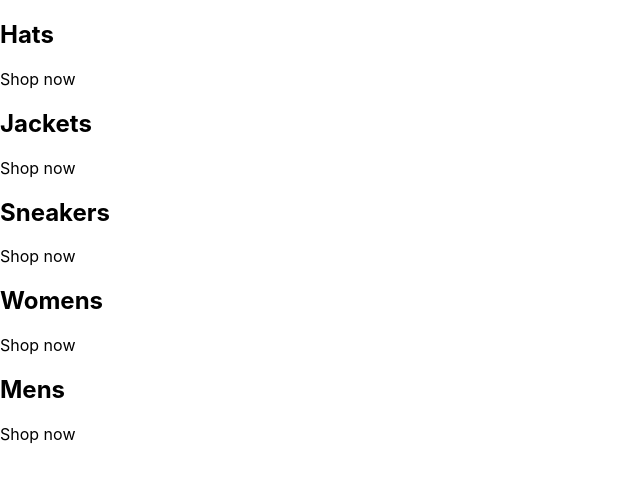
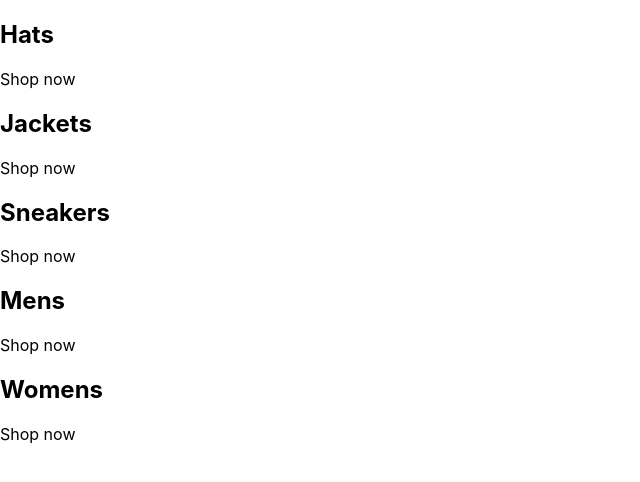
Before and after one commit to zappierRabbit/crwn-clothing, a React (Create React App) app: page / in a window 1280 px wide. Shown: the top 482 px of the page, without its empty margins (0-640 px from the left). Built offline with nearby package versions, Linux system fonts and the light colour scheme.

Commit message:
Update App.js

```diff
--- a/src/App.js
+++ b/src/App.js
@@ -1,41 +1,40 @@
 const App = () => {
+
+  const categories = [
+    {
+      id: 1,
+      title: 'Hats'
+    },
+    {
+      id: 2,
+      title: 'Jackets'
+    },
+    {
+      id: 3,
+      title: 'Sneakers'
+    },
+    {
+      id: 4,
+      title: 'Mens'
+    },
+    {
+      id: 5,
+      title: 'Womens'
+    }
+  ]
+
   return (
   <div className="categories-container">
-    <div className="category-container">
-      {/* <img /> */}
+    {categories.map(({title}) => (
+      <div className="category-container">
+      <div className="background-image" />
       <div className="category-body-container">
-        <h2>Hats</h2>
+        <h2>{title}</h2>
         <p>Shop now</p>
       </div>
     </div>
-    <div className="category-container">
-      {/* <img /> */}
-      <div className="category-body-container">
-        <h2>Jackets</h2>
-        <p>Shop now</p>
-      </div>
-    </div>
-    <div className="category-container">
-      {/* <img /> */}
-      <div className="category-body-container">
-        <h2>Sneakers</h2>
-        <p>Shop now</p>
-      </div>
-    </div>
-    <div className="category-container">
-      {/* <img /> */}
-      <div className="category-body-container">
-        <h2>Womens</h2>
-        <p>Shop now</p>
-      </div>
-    </div>
-    <div className="category-container">
-      {/* <img /> */}
-      <div className="category-body-container">
-        <h2>Mens</h2>
-        <p>Shop now</p>
-      </div>
-    </div>
+    ))}
+
   </div>
   )
 };
```
